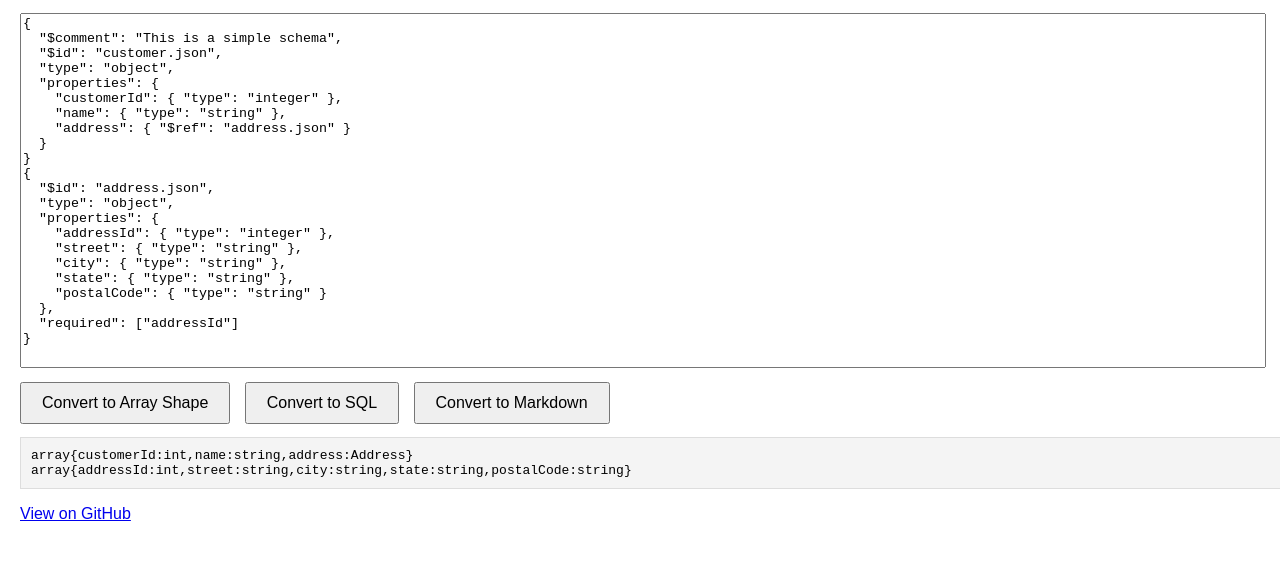
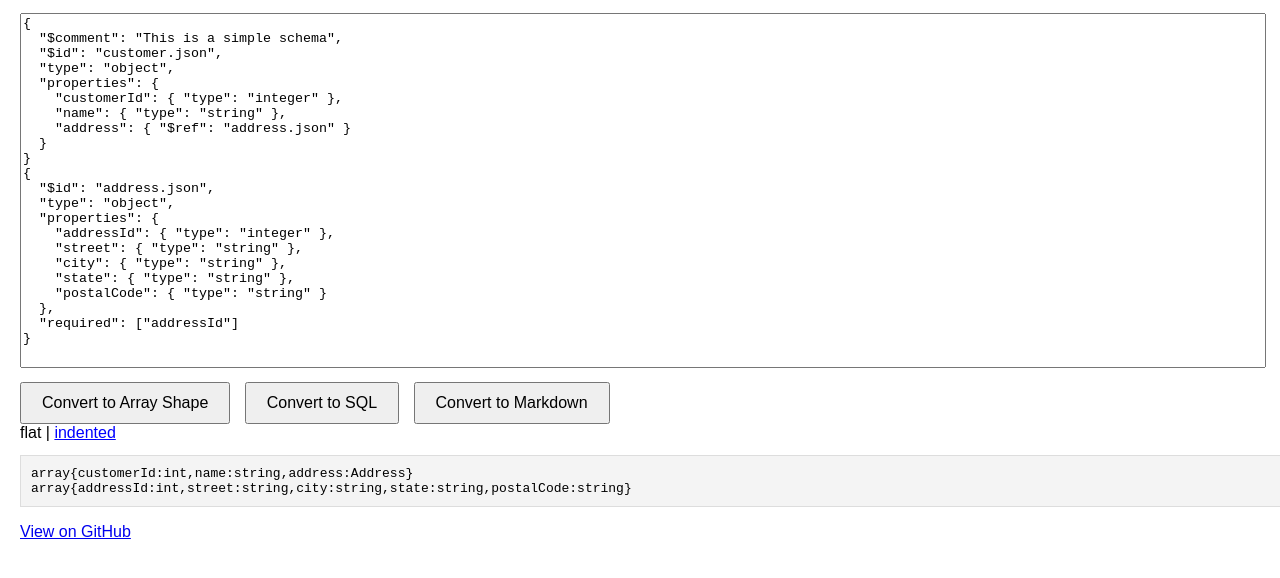
Before and after one commit to koriym/json-schema-connected, a website: page index.html in a window 1280 px wide. Both pictures are taken after a click on the button "Convert to Array Shape". Shown: the part 174-752 px from the top of the page. Drawn offline with nearby package versions, Linux system fonts and the light colour scheme.

Commit message:
Add Array Shape View toggle options
The update involves adding a toggle feature between a flat and indented Array Shape View. This includes the creation of flat and indented output and the associated switching functionality. CSS classes have been added to achieve the indented look and display toggles were added for show and hide functions.

```diff
--- a/index.html
+++ b/index.html
@@ -65,6 +65,10 @@
     .preview-content th {
       background-color: #f2f2f2;
     }
+    .indented {
+      white-space: pre-wrap;
+      font-family: monospace;
+    }
   </style>
   <script src="https://cdnjs.cloudflare.com/ajax/libs/marked/2.0.3/marked.min.js"></script>
 </head>
@@ -93,10 +97,15 @@
     |
     <span id="previewToggle" class="preview-toggle" onclick="toggleView('preview')">preview</span>
   </div>
+  <div id="arrayShapeToggleContainer" style="display: none;">
+    <span id="flatToggle" class="preview-toggle active" onclick="toggleArrayShapeView('flat')">flat</span>
+    |
+    <span id="indentedToggle" class="preview-toggle" onclick="toggleArrayShapeView('indented')">indented</span>
+  </div>
   <label for="result" class="sr-only">Result:</label>
   <pre id="result"></pre>
   <div class="preview-content" id="preview"></div>
-
+  <pre id="indentedResult" style="display: none;"></pre>
 </div>
 
 <script src="array-shape.js"></script>
@@ -136,8 +145,15 @@
     try {
       await loadAndRegisterSchemas(schemaTexts);
       const arrayShapes = window.arrayShape.convertJsonSchemasToArrayShapes(jsonSchemasText);
-      document.getElementById('result').textContent = arrayShapes.join('\n');
+      const flatResult = arrayShapes.join('\n');
+      document.getElementById('result').textContent = flatResult;
+
+      // インデント付きの結果を生成
+      const indentedResult = arrayShapes.map(shape => indentArrayShape(shape)).join('\n\n');
+      document.getElementById('indentedResult').textContent = indentedResult;
+
       hidePreviewToggle();
+      showArrayShapeToggle();
     } catch (error) {
       console.error('Error converting schemas to array shapes:', error);
     }
@@ -152,6 +168,7 @@
       const createTableSQL = window.sqlSchema.convertJsonSchemasToCreateTables(jsonSchemasText);
       document.getElementById('result').textContent = createTableSQL;
       hidePreviewToggle();
+      hideArrayShapeToggle();
     } catch (error) {
       console.error('Error converting schemas to SQL:', error);
     }
@@ -169,6 +186,7 @@
       document.getElementById('preview').innerHTML = marked(markdown);
       toggleView('preview');
       showPreviewToggle();
+      hideArrayShapeToggle();
     } catch (error) {
       console.error('Error converting schemas to Markdown:', error);
     }
@@ -209,6 +227,14 @@
     toggleView('raw');
   }
 
+  function showArrayShapeToggle() {
+    document.getElementById('arrayShapeToggleContainer').style.display = 'block';
+  }
+
+  function hideArrayShapeToggle() {
+    document.getElementById('arrayShapeToggleContainer').style.display = 'none';
+  }
+
   let currentView = 'raw';
   function toggleView(view) {
     if (view === currentView) return;
@@ -230,6 +256,35 @@
       previewToggle.classList.add('active');
     }
     currentView = view;
+  }
+
+  let currentArrayShapeView = 'flat';
+  function toggleArrayShapeView(view) {
+    if (view === currentArrayShapeView) return;
+
+    const flatContent = document.getElementById('result');
+    const indentedContent = document.getElementById('indentedResult');
+    const flatToggle = document.getElementById('flatToggle');
+    const indentedToggle = document.getElementById('indentedToggle');
+
+    if (view === 'flat') {
+      flatContent.style.display = 'block';
+      indentedContent.style.display = 'none';
+      flatToggle.classList.add('active');
+      indentedToggle.classList.remove('active');
+    } else {
+      flatContent.style.display = 'none';
+      indentedContent.style.display = 'block';
+      flatToggle.classList.remove('active');
+      indentedToggle.classList.add('active');
+    }
+    currentArrayShapeView = view;
+  }
+
+  function indentArrayShape(shape) {
+    return shape.replace(/,/g, ',\n  ')
+            .replace(/{/g, '{\n  ')
+            .replace(/}/g, '\n}');
   }
 
   // サンプル切り替え用
```
